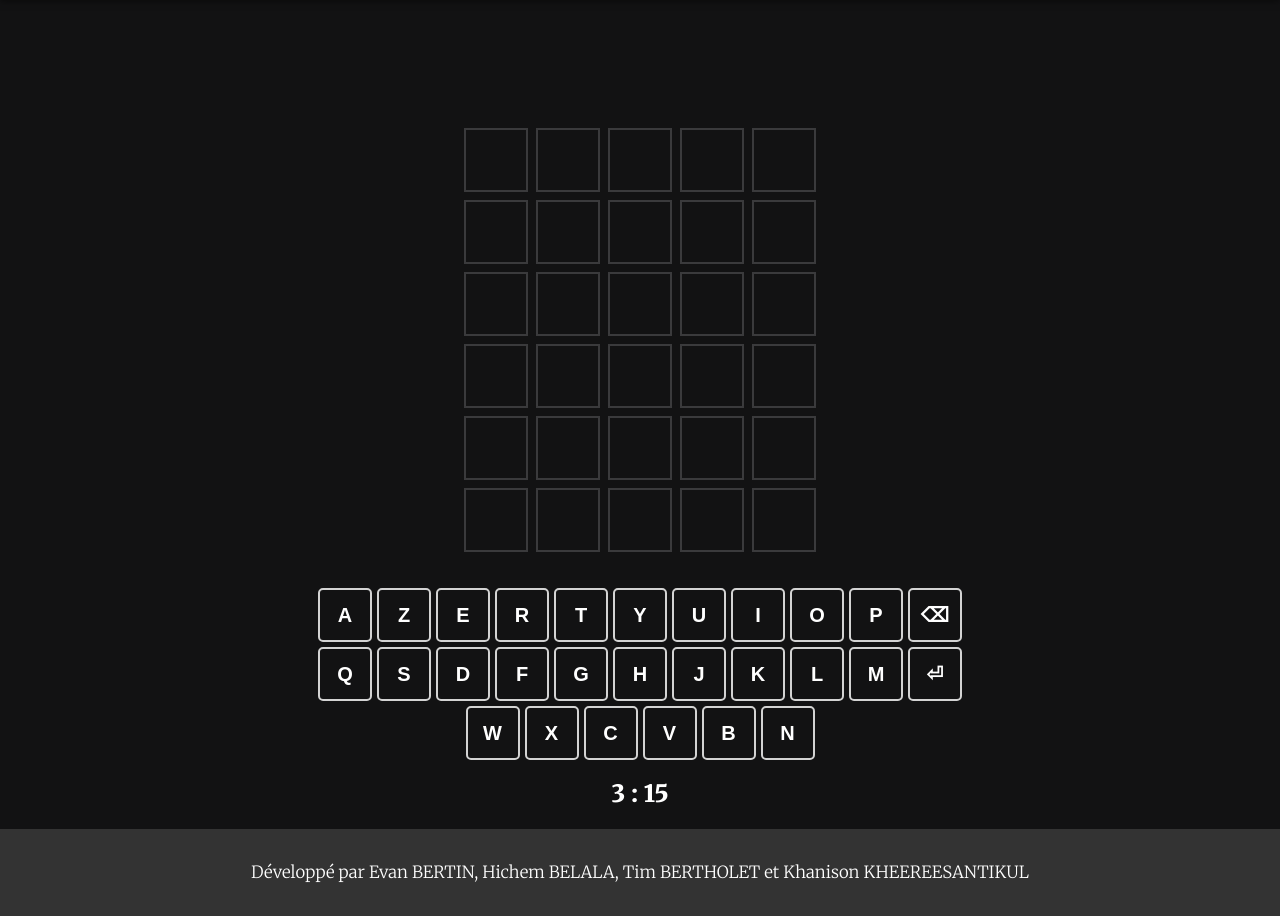
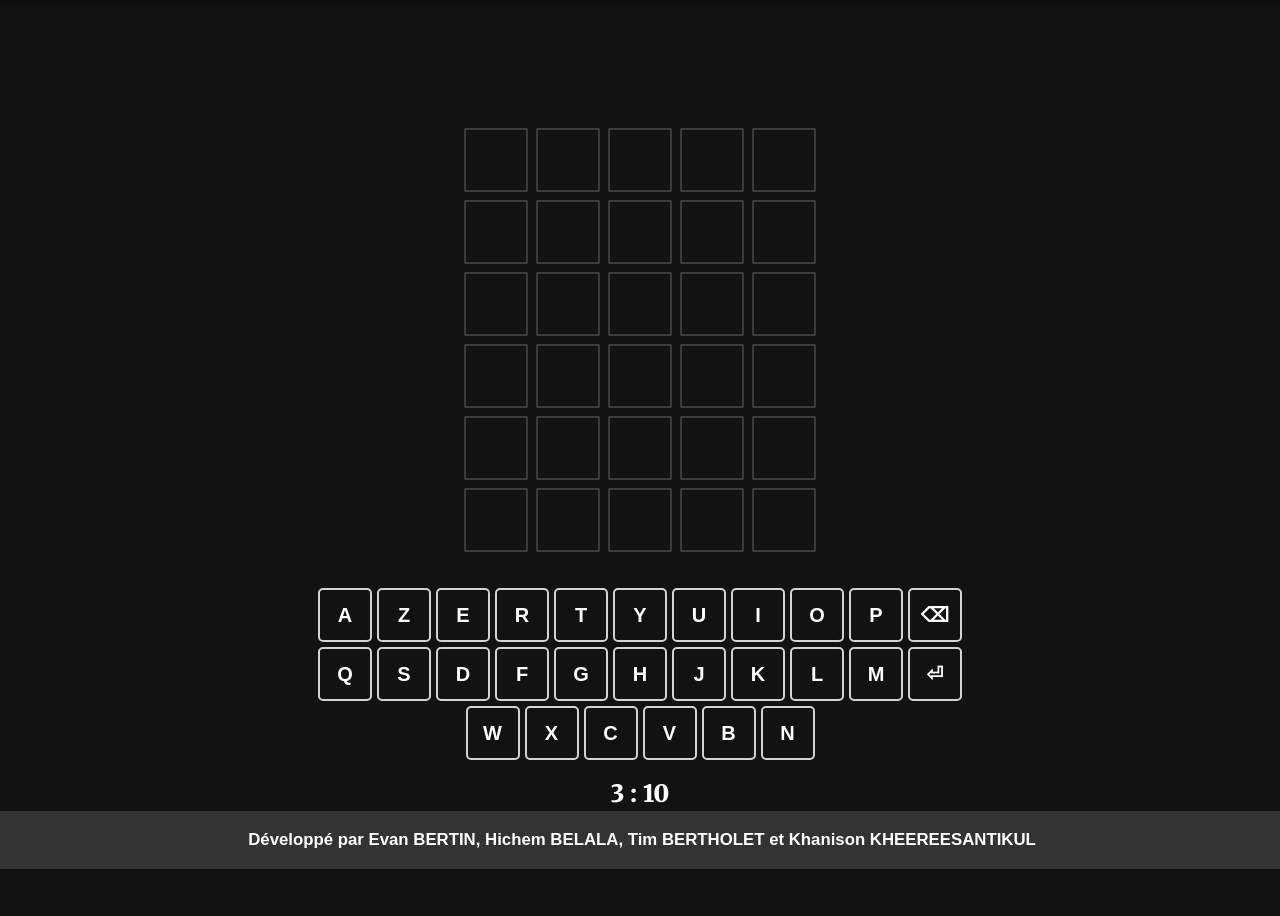
Before and after one commit to oh-khani/weirdle, a PHP site: page / in a window 1280 px wide. Shown: the part 51-967 px from the top of the page. After the commit the page ends 920 px from the top, so only its background shows below. Run offline with PHP 8.4, Linux system fonts and the light colour scheme.

Commit message:
correction jouabilité

```diff
--- a/src/game/Wordle.js
+++ b/src/game/Wordle.js
@@ -21,7 +21,7 @@ export class Wordle {
 
     constructor() {
         this.#dico = data.mots;
-        this.#mot = this.#dico[Math.floor(Math.random() * this.#dico.length)].toLowerCase();
+        this.#mot = this.#dico[Math.floor(Math.random() * this.#dico.length)].toUpperCase();
         this.#state = {
             secret: this.#mot,
             grid: Array(this.#nombreEssai).fill().map(() => Array(this.#mot.length).fill()),
@@ -130,7 +130,6 @@ export class Wordle {
         } else if (lettre === 'Backspace' || lettre === "⌫") {
             this.supprLettre();
         } else if (this.isLetter(lettre)) {
-            // this.addLettre(lettre.toLowerCase());
             this.addLettre(lettre)
         }
         this.update();
@@ -215,7 +214,7 @@ export class Wordle {
     addLettre(lettre) {
         console.log(lettre);
         if (this.#state.currentCol === 5) { return; }
-        this.#state.grid[this.#state.currentRow][this.#state.currentCol] = lettre;
+        this.#state.grid[this.#state.currentRow][this.#state.currentCol] = lettre.toUpperCase();
         this.#state.currentCol++;
     }
 
@@ -331,7 +330,7 @@ export class Wordle {
      * stop le jeu et affiche le score
      */
     printScore(msg) {
-        const container = document.getElementById('game');
+        const container = document.getElementById('score');
         const score = document.createElement('div');
         score.className = 'score';
         score.textContent = msg;
@@ -348,7 +347,7 @@ export class Wordle {
         const button = document.createElement('button');
         button.textContent = 'Definition';
         button.onclick = () => window.open(`https://fr.wiktionary.org/wiki/${this.#state.secret}`, '_blank');
-        const container = document.getElementById('game');
+        const container = document.getElementById('button-container');
         container.appendChild(button)
     }
 
@@ -368,7 +367,7 @@ export class Wordle {
         const button = document.createElement('button');
         button.textContent = 'Partager sur Twitter';
         button.onclick = () => window.open(url, '_blank');
-        const container = document.getElementById('game');
+        const container = document.getElementById('button-container');
         container.appendChild(button);
         document.body.onkeydown = () => { };
     }
@@ -381,7 +380,7 @@ export class Wordle {
         const button = document.createElement('button');
         button.textContent = 'Rejouer';
         button.onclick = () => window.location.reload();
-        const container = document.getElementById('game');
+        const container = document.getElementById('button-container');
         container.appendChild(button);
 
     }
--- a/src/game/game_modes/Chronometre.js
+++ b/src/game/game_modes/Chronometre.js
@@ -17,6 +17,7 @@ export class Chronometre extends ModeJeu
         this.#texteChrono.textContent = this.#minute + ' : ' + this.#seconde;
 
         let container = document.getElementsByClassName("container")[0];
+
         container.appendChild(this.#texteChrono);
         //setTimeout(stop, 3000);
     }
@@ -24,7 +25,7 @@ export class Chronometre extends ModeJeu
     play()
     {
         console.log("CHRONO");
-        this.#timer = setInterval(() => decompter(this.#minute, this.#seconde, this._wordle), 1000);
+        this.#timer = setInterval(() => this.decompter(this.#minute, this.#seconde, this._wordle), 1000);
     }
 
     stop()
--- a/src/game/game_modes/Invisible.js
+++ b/src/game/game_modes/Invisible.js
@@ -21,23 +21,12 @@ export class Invisible extends ModeJeu
 
     #cacher(estCache)
     {
-        var elements = document.getElementsByClassName('box');
+        let elements = document.getElementsByClassName('box');
 
-        for (var i = 0; i < elements.length; i++) {
-        var element = elements[i];
+        for (let i = 0; i < elements.length; i++) {
+            let element = elements[i];
             if(estCache) element.style.fontSize = "0em";
             else element.style.fontSize = "2.5em"
         }
-
-        /*
-        const longueur = this.#state.secret.length;
-        const grid = document.createElement('div');
-        grid.className = 'grid';
-        for (let row = 0; row < longueur+1; row++) {
-            for (let col = 0; col < nbessai-1; col++) {
-                this.#drawBox(grid, row, col);
-            }
-        }
-        */
     }
 }
--- a/src/style.css
+++ b/src/style.css
@@ -1,9 +1,13 @@
 @import url('https://fonts.googleapis.com/css2?family=Merriweather:ital,wght@0,300;0,400;0,700;0,900;1,300;1,400;1,700;1,900&display=swap');
 
-html,body{
+body{
     background: var(--default);
     color: white;
     background: radial-gradient(circle at center, #252525 0%,#000000 100%);
+    display: flex;
+    position: relative;
+    min-height: 100vh;
+    margin: 0;
 }
 
 div{
@@ -30,17 +34,18 @@ header{
 
 
 footer{
-    /* position: sticky; */
-    /* margin-top: auto; */
-    /* bottom: 0; */
+    position: absolute;
+    bottom: 0;
+    width: 100%;
     display: flex;
     align-items: center;
     justify-content: center;
-    padding: 1rem 2rem;
+    margin-top: 10px;
+    padding: 2px;
     background: var(--navbar);
     color: white;
-    font-family: "Merriweather", serif;
-    font-weight: 300;
+    font-family: Arial, Helvetica, sans-serif;
+    font-weight: bold;
     font-size: 1.05rem;
 }
 
@@ -181,7 +186,7 @@ a, a:active, a :visited, a :link{
     align-items: center;
     justify-content: space-between;
     box-shadow: 0 2px 7px 0 rgba(0,0,0,.5);
-    min-width: 400px;
+    /* min-width: 400px; */
     height: 50px;
 
 }
@@ -231,9 +236,13 @@ a, a:active, a :visited, a :link{
 }
 
 
-/* container principâl qui contient tout le jeu */
+/* container principal qui contient tout le jeu */
 .container > *{
     margin-top: 15px;
+}
+
+.container{
+    margin-bottom: 2.5rem;
 }
 
 /* affiche un message lorsqu'un mot saisi n'est pas valide */
@@ -378,7 +387,7 @@ table{
     margin-right: auto;
 }
 table th, td{
-    border: 1px solid black;
+    border: 1px solid rgb(27, 27, 27);
     padding: 10px;
 }
 table th{
@@ -387,9 +396,9 @@ table th{
 }
 
 table tr:nth-child(2n){
-    background-color: rgb(173, 173, 173);
+    background-color: grey;
 }
 
 table tr:nth-child(2n+1){
-    background-color: lightgrey;
+    background-color: rgb(94, 92, 92);
 }
```
